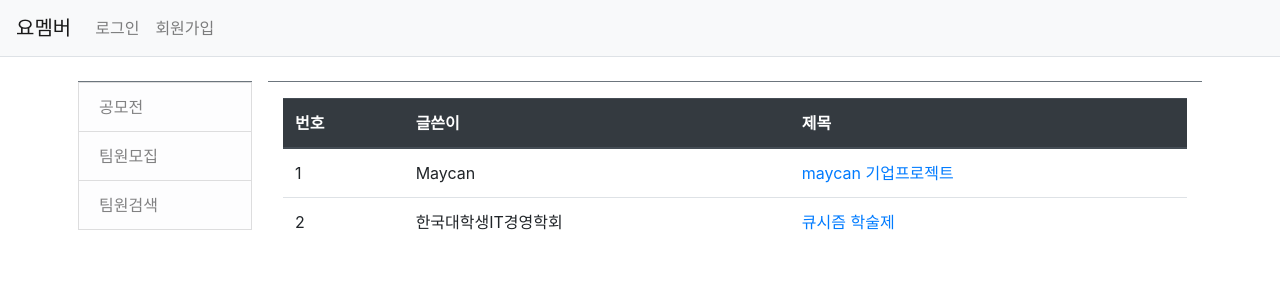
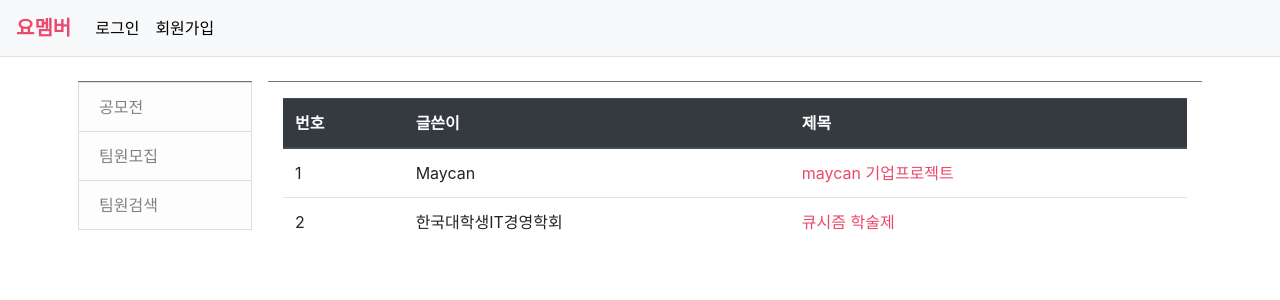
Before and after one commit to aerimforest/KUSITMS_MAYCAN_23th_Web, a Django app: page / in a window 1280 px wide. Shown: the top 300 px of the page. Run offline with Django 3.2, Linux system fonts and the light colour scheme; some libraries are stand-ins or nearby versions.

Commit message:
[chore] 메인 컬러 변경

```diff
--- a/MaycanSite/templates/common/login.html
+++ b/MaycanSite/templates/common/login.html
@@ -15,7 +15,7 @@
             <input type="password" class="form-control" name="password" id="password"
                    value="{{ form.password.value|default_if_none:'' }}">
         </div>
-        <button type="submit" class="btn btn-primary">로그인</button>
+        <button type="submit" class="btn btn-primary" style="background-color: #EB496B; border-color: #EB496B;">로그인</button>
     </form>
 </div>
 {% endblock %}
--- a/MaycanSite/templates/common/signup.html
+++ b/MaycanSite/templates/common/signup.html
@@ -29,7 +29,7 @@
             <input type="text" class="form-control" name="email" id="email"
                    value="{{ form.email.value|default_if_none:'' }}">
         </div>
-        <button type="submit" class="btn btn-primary">생성하기</button>
+        <button type="submit" class="btn btn-primary" style="background-color: #EB496B; border-color: #EB496B;">생성하기</button>
     </form>
 </div>
 {% endblock %}
--- a/MaycanSite/templates/navbar.html
+++ b/MaycanSite/templates/navbar.html
@@ -1,5 +1,5 @@
 <nav class="navbar navbar-expand-lg navbar-light bg-light border-bottom">
-    <a class="navbar-brand" href="{% url 'yomember:index' %}">요멤버</a>
+    <a class="navbar-brand" href="{% url 'yomember:index' %}" style="color: #EB496B; font-weight: bold;">요멤버</a>
     <button class="navbar-toggler ml-auto" type="button" data-toggle="collapse" data-target="#navbarNav"
         aria-controls="navbarNav" aria-expanded="false" aria-label="Toggle navigation">
         <span class="navbar-toggler-icon"></span>
@@ -8,18 +8,18 @@
         <ul class="navbar-nav">
             <li class="nav-item ">
                 {% if user.is_authenticated %}
-                <a class="nav-link" href="{% url 'common:logout' %}">{{ user.username }} (로그아웃)</a>
+                <a class="nav-link" href="{% url 'common:logout' %}" style="color: black;">{{ user.username }} (로그아웃)</a>
                 {% else %}
-                <a class="nav-link" href="{% url 'common:login' %}">로그인</a>
+                <a class="nav-link" href="{% url 'common:login' %}" style="color: black;">로그인</a>
                 {% endif %}
             </li>
             <li class="nav-item ">
-                <a class="nav-link" href="{% url 'common:signup' %}">회원가입</a>
+                <a class="nav-link" href="{% url 'common:signup' %}" style="color: black;">회원가입</a>
             </li>
             <li class="nav-item ">
                 <!-- 로그인했을때만 마이페이지 보이게 하기(프로필) -->
                 {% if user.is_authenticated %}
-                <a class="nav-link" href="{% url 'common:profile' %}">프로필 등록</a>
+                <a class="nav-link" href="{% url 'common:profile' %}" style="color: black;">프로필 등록</a>
                 {% endif %}
             </li>
         </ul>
--- a/MaycanSite/templates/yomember/comment_form.html
+++ b/MaycanSite/templates/yomember/comment_form.html
@@ -10,7 +10,7 @@
             <textarea class="form-control"name="content" id="content"
                       rows="3">{{ form.content.value|default_if_none:'' }}</textarea>
         </div>
-        <button type="submit" class="btn btn-primary">저장하기</button>
+        <button type="submit" class="btn btn-primary" style="background-color: #EB496B; border-color: #EB496B;">저장하기</button>
     </form>
 </div>
 {% endblock %}
--- a/MaycanSite/templates/yomember/competition_list.html
+++ b/MaycanSite/templates/yomember/competition_list.html
@@ -15,14 +15,14 @@
         <td>1</td>
             <td>Maycan</td>
             <td>
-                <a href="#">maycan 기업프로젝트</a>
+                <a href="#" style="color: #EB496B;">maycan 기업프로젝트</a>
             </td>
         </tr>
         <tr>
             <td>2</td>
             <td>한국대학생IT경영학회</td>
             <td>
-                <a href="#">큐시즘 학술제</a>
+                <a href="#" style="color: #EB496B;">큐시즘 학술제</a>
             </td>
         </tr>
         </tbody>
--- a/MaycanSite/templates/yomember/question_form.html
+++ b/MaycanSite/templates/yomember/question_form.html
@@ -27,7 +27,7 @@
             <textarea class="form-control" name="content"
                       id="content" rows="10">{{ form.content.value|default_if_none:'' }}</textarea>
         </div>
-        <button type="submit" class="btn btn-primary">저장하기</button>
+        <button type="submit" class="btn btn-primary" style="background-color: #EB496B; border-color: #EB496B;">저장하기</button>
     </form>
 </div>
 {% endblock %}
--- a/MaycanSite/templates/yomember/searchMember.html
+++ b/MaycanSite/templates/yomember/searchMember.html
@@ -24,7 +24,7 @@
         <tr class="text-left">
             <td>{{ forloop.counter }}</td>
             <td class="text-left">
-                <a href="{% url 'yomember:userInfo' user.username %}">{{ user.username }}</a>
+                <a href="{% url 'yomember:userInfo' user.username %}" style="color: #EB496B;">{{ user.username }}</a>
             </td>
         </tr>
         {% endfor %}
--- a/MaycanSite/templates/yomember/team.html
+++ b/MaycanSite/templates/yomember/team.html
@@ -17,7 +17,7 @@
         <tr class="text-left">
             <td>{{ forloop.counter }}</td>
             <td class="text-left">
-                <a href="{% url 'yomember:detail' question.id %}">{{ question.subject }}</a>
+                <a href="{% url 'yomember:detail' question.id %}" style="color: #EB496B;">{{ question.subject }}</a>
                 {% if question.comment_set.count > 0 %}
                 <span class="text-danger small ml-2">{{ question.comment_set.count }}</span>
                 {% endif %}
@@ -33,6 +33,6 @@
         {% endif %}
         </tbody>
     </table>
-    <a href="{% url 'yomember:question_create' %}" class="btn btn-primary">게시글 등록하기</a>
+    <a href="{% url 'yomember:question_create' %}" class="btn btn-primary" style="background-color: #EB496B; border-color: #EB496B;">게시글 등록하기</a>
 </div>
 {% endblock %}
--- a/MaycanSite/templates/yomember/team_detail.html
+++ b/MaycanSite/templates/yomember/team_detail.html
@@ -35,7 +35,7 @@
             {% endif %}
             <div>
             <a href="{% url 'yomember:comment_create_question' question.id  %}"
-               class="small"><small>댓글 추가 ..</small></a>
+               class="small" style="color: #EB496B;"><small>댓글 추가 ..</small></a>
         </div>
         </div>
     </div>
```
Also changed, not shown: MaycanSite/db.sqlite3.
